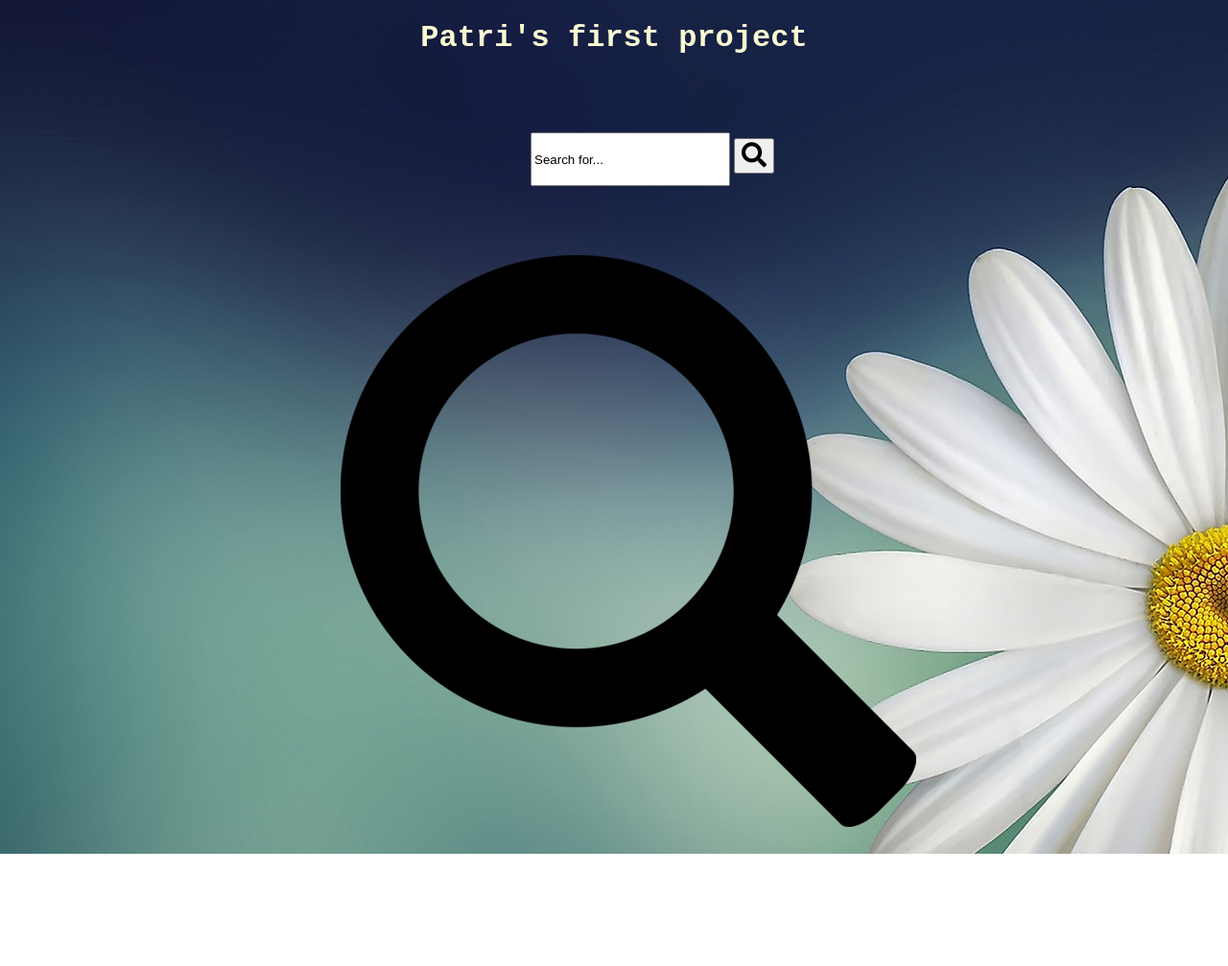
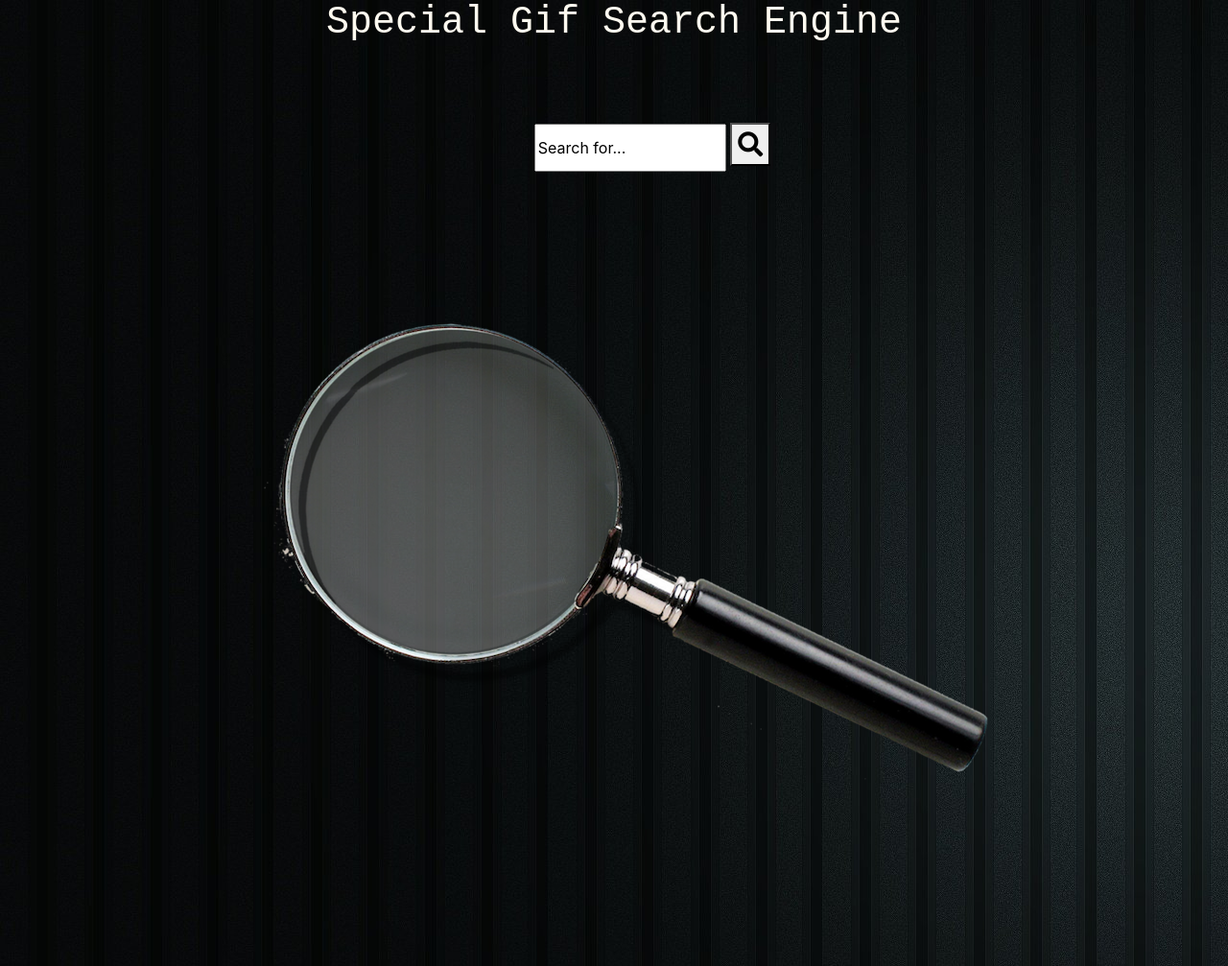
Before and after one commit to patriciastanca/project1, a website: page frontend/index.html in a window 1280 px wide. Shown: the whole page at 96% size. Before the commit the page ends 890 px from the top, so only its background shows below. Drawn offline with nearby package versions, Linux system fonts and the light colour scheme; no server answers.

Commit message:
Css changes

```diff
--- a/frontend/css/style.css
+++ b/frontend/css/style.css
@@ -1,5 +1,5 @@
 body {
-    background-image: url("daisy.jpg");
+    background-image: url("black_wallpaper.jpg");
     height: 50%;
     position: relative;
 }
--- a/frontend/index.html
+++ b/frontend/index.html
@@ -1,13 +1,21 @@
 <!doctype html>
-<html>
+<html lang="en">
     <head>
-        <title>Patri's project</title>
+         <!-- Required meta tags -->
+        <meta charset="utf-8">
+        <meta name="viewport" content="width=device-width, initial-scale=1, shrink-to-fit=no">
+
         <link href="css/style.css" rel="stylesheet">
         <link rel="stylesheet" href="https://use.fontawesome.com/releases/v5.0.10/css/all.css" integrity="sha384-+d0P83n9kaQMCwj8F4RJB66tzIwOKmrdb46+porD/OvrJ+37WqIM7UoBtwHO6Nlg" crossorigin="anonymous">
+
+        <!-- Bootstrap CSS -->
+        <link rel="stylesheet" href="https://stackpath.bootstrapcdn.com/bootstrap/4.1.0/css/bootstrap.min.css" integrity="sha384-9gVQ4dYFwwWSjIDZnLEWnxCjeSWFphJiwGPXr1jddIhOegiu1FwO5qRGvFXOdJZ4" crossorigin="anonymous">
+
+        <title>Gifs Figs Ifs</title>
     </head>
 
     <body>
-        <h1 style="color:lightgoldenrodyellow; text-align:center; font-family:Courier New, Courier, monospace">Patri's first project</h1>
+        <h1 style="color:floralwhite; text-align:center; font-family:Courier New, Courier, monospace">Special Gif Search Engine</h1>
 
         <div class="page-elements">
             <center>
@@ -16,8 +24,8 @@
                 onblur="fillField(this,'Search for...');" onfocus="clearField(this,'Search for...');"/>
 
             <button id="search-button" align="center"/> <i class="fas fa-search"></i> </button>
-            <br />  <br />  <br /> <br /> <br />
-            <iframe src="css/search.png" id="result-field" width="650px" height="620px" frameBorder="0" alt="Oooops! :(" allowfullscreen></iframe>
+            <br />  <br />  <br /> <br />
+            <iframe src="css/search_image.png" id="result-field" width="900px" height="750px" frameBorder="0" alt="Oooops! :(" allowfullscreen></iframe>
             <!--input type="image" id="desired-gif" src="css/cat.jpg" /-->
             <!--img src='css/cat.jpg' alt='' class='' align="center"-->
             </center>
@@ -26,5 +34,7 @@
         <script src="https://code.jquery.com/jquery-3.3.1.min.js"></script>
         <script src="app.js"></script>  <!--the code for the elements on the web page-->
         <script src="https://cdnjs.cloudflare.com/ajax/libs/socket.io/2.0.4/socket.io.js"></script>
+        <script src="https://cdnjs.cloudflare.com/ajax/libs/popper.js/1.14.0/umd/popper.min.js" integrity="sha384-cs/chFZiN24E4KMATLdqdvsezGxaGsi4hLGOzlXwp5UZB1LY//20VyM2taTB4QvJ" crossorigin="anonymous"></script>
+        <script src="https://stackpath.bootstrapcdn.com/bootstrap/4.1.0/js/bootstrap.min.js" integrity="sha384-uefMccjFJAIv6A+rW+L4AHf99KvxDjWSu1z9VI8SKNVmz4sk7buKt/6v9KI65qnm" crossorigin="anonymous"></script>
     </body>
 </html>
```
Also changed, not shown: frontend/css/Loupe-Transparent-PNG.png (added), frontend/css/black_wallpaper.jpg (added), frontend/css/search_image.png (added).
